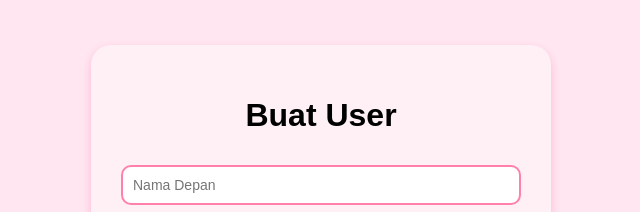
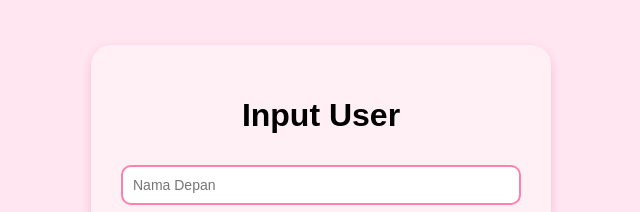
Before and after one commit to syafiraarif/194_APIKeyGenerator, a website: page public/index.html in a window 1280 px wide. Shown: the part 128-340 px from the top of the page, 319-959 px from the left. Drawn offline with Linux system fonts and the light colour scheme.

```diff
--- a/index.js
+++ b/index.js
@@ -42,6 +42,7 @@
 
 // ROUTE: SAVE USER
 app.post('/user/create', (req, res) => {
+    console.log(req.body);
     const { firstname, lastname, email, apikey } = req.body;
     if (!firstname || !lastname || !email || !apikey)
         return res.status(400).json({ error: "Semua kolom wajib diisi" });
--- a/public/index.html
+++ b/public/index.html
@@ -62,7 +62,7 @@
 
 <body>
     <div class="container">
-        <h1>Buat User</h1>
+        <h1>Input User</h1>
         <input type="text" id="firstname" placeholder="Nama Depan" />
         <input type="text" id="lastname" placeholder="Nama Belakang" />
         <input type="email" id="email" placeholder="Email" />
```
Also changed, not shown: ss/CreatePostmanApikey.png (added), ss/CreatePostmanLogin.png (added), ss/CreatePostmanRegister.png (added), ss/CreatePostmanUser.png (added), ss/DatabaseAdmin.png (added), ss/DatabaseUser.png (added), ss/DeletePostmanUser.png (added), ss/GetDashboardAdmin.png (added), ss/LogoutPostman.png (added), ss/dashboardAdmin.png (added), ss/databaseApikey.png (added), ss/generateApiKey.png (added), ss/loginAdmin.png (added), ss/readme.md (added), 2 more files.
